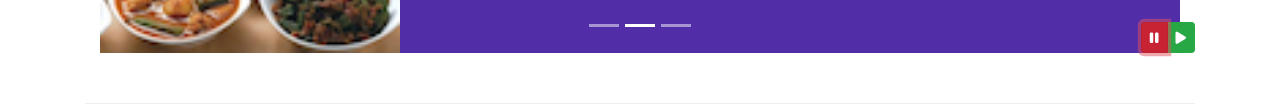
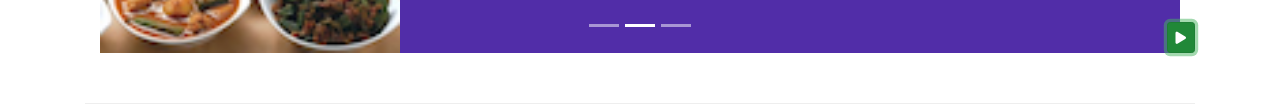
Before and after one commit to anirudhk29/Boot_ex, a plain HTML site: page index.html in a window 1280 px wide. Both pictures are taken after a click on the button 1154 px from the left and 668 px from the top of the page. Shown: the part 631-743 px from the top of the page. Drawn offline with nearby package versions, Linux system fonts and the light colour scheme.

Commit message:
More Bootstrap JQuery

```diff
--- a/index.html
+++ b/index.html
@@ -204,14 +204,9 @@
           data-slide="prev"><span class="carousel-control-prev-icon"</span></a>
         <a class="carousel-control-next" href="#mycarousel" role="button"
           data-slide="next"><span class="carousel-control-next-icon"</span></a>
-        <div class="btn-group" id="carouselButton">
-          <button class="btn btn-danger btn-sm" id="carousel-pause">
+          <button class="btn btn-danger btn-sm" id="carouselButton">
             <span class="fa fa-pause"></span>
           </button>
-          <button class="btn btn-success btn-sm" id="carousel-play">
-            <span class="fa fa-play"></span>
-          </button>
-        </div>
       </div>
     </div>
 
@@ -326,11 +321,22 @@
   <script>
     $(document).ready(function(){
       $("#mycarousel").carousel( { interval: 2000 } );
-      $("#carousel-pause").click(function(){
-        $("#mycarousel").carousel('pause');
-      });
-      $("#carousel-play").click(function(){
-        $("#mycarousel").carousel('cycle');
+      $("#carouselButton").click(function(){
+        if($('#carouselButton').children("span").hasClass('fa-pause'))
+        {
+          $("#mycarousel").carousel('pause');
+          $("#carouselButton").removeClass('btn-danger');
+          $("#carouselButton").addClass('btn-success');
+          $("#carouselButton").children("span").removeClass('fa-pause');
+          $("#carouselButton").children("span").addClass('fa-play');
+        }
+        else {
+          $("#mycarousel").carousel('cycle');
+          $("#carouselButton").removeClass('btn-success');
+          $("#carouselButton").addClass('btn-danger');
+          $("#carouselButton").children("span").removeClass('fa-play');
+          $("#carouselButton").children("span").addClass('fa-pause');
+        }
       });
     });
   </script>
```
